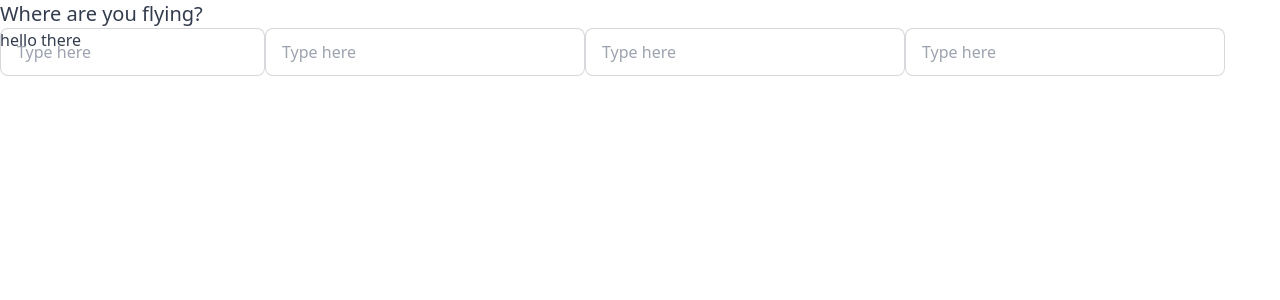
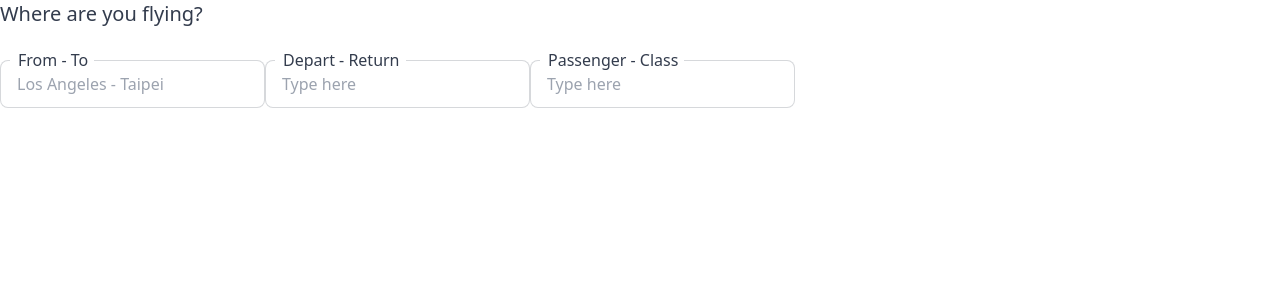
Before and after one commit to kingkwongsta/Golobe-Travel-Agency, a Next.js app: page / in a window 1280 px wide. Shown: the top 300 px of the page. Built offline with nearby package versions, Linux system fonts and the light colour scheme.

Commit message:
text overlay on top of input fields

```diff
--- a/src/components/searchbar.tsx
+++ b/src/components/searchbar.tsx
@@ -4,30 +4,37 @@ export default function SearchBar() {
   return (
     <>
       <div className="text-xl">Where are you flying?</div>
-      <div className="input-section flex">
-        <div className="relative">
-          <p className="absolute top-0">hello there</p>
+      <div className="input-section flex mt-[32px]">
+        <div className="from-input relative">
+          <p className="absolute top-[-12px] left-[10px]">
+            <span className="bg-white pl-2 pr-1.5">From - To</span>
+          </p>
+          <input
+            type="text"
+            placeholder="Los Angeles - Taipei"
+            className="input input-bordered w-full max-w-xs"
+          />
+        </div>
+        <div className="from-input relative">
+          <p className="absolute top-[-12px] left-[10px]">
+            <span className="bg-white pl-2 pr-1.5">Depart - Return</span>
+          </p>
           <input
             type="text"
             placeholder="Type here"
             className="input input-bordered w-full max-w-xs"
           />
         </div>
-        <input
-          type="text"
-          placeholder="Type here"
-          className="input input-bordered w-full max-w-xs"
-        />
-        <input
-          type="text"
-          placeholder="Type here"
-          className="input input-bordered w-full max-w-xs"
-        />
-        <input
-          type="text"
-          placeholder="Type here"
-          className="input input-bordered w-full max-w-xs"
-        />
+        <div className="from-input relative">
+          <p className="absolute top-[-12px] left-[10px]">
+            <span className="bg-white pl-2 pr-1.5">Passenger - Class</span>
+          </p>
+          <input
+            type="text"
+            placeholder="Type here"
+            className="input input-bordered w-full max-w-xs"
+          />
+        </div>
       </div>
     </>
   );
```
